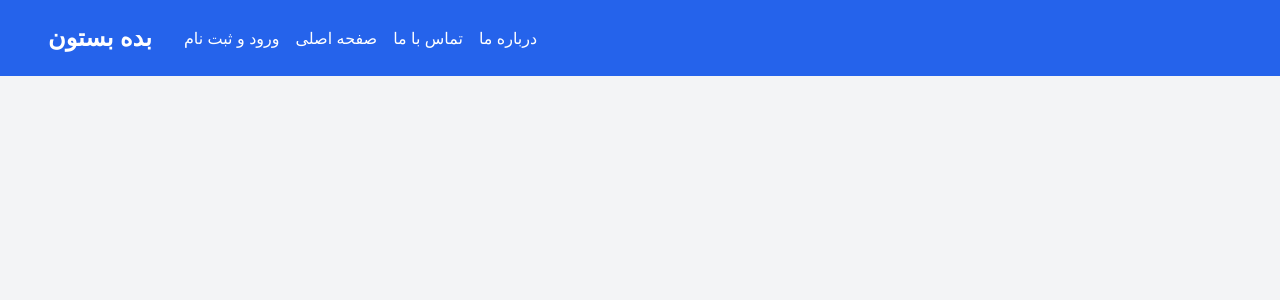
After one commit to AmiraliTanabian/BedeBestoon_Django, a Django app: template Spends/templates/Spends/header_component.html in a window 1280 px wide. The commit adds this page. Shown: the top 300 px of the page. Run offline with Django 5.2, Linux system fonts and the light colour scheme; the template is opened without the code that fills it, so the values that code supplies are empty.

Commit message:
Create header component

```diff
--- /dev/null
+++ b/Spends/static/Spends/Style/header_component.css
@@ -0,0 +1,41 @@
+body {
+    background-color: #f3f4f6;
+    margin: 0;
+    font-family: Arial, sans-serif;
+}
+header {
+    background-color: #2563eb;
+    padding: 16px;
+    color: white;
+    display: flex;
+    /*justify-content: flex-end;*/
+    align-items: center;
+    width: 100%;
+}
+.header-content {
+    display: flex;
+    align-items: center;
+}
+nav ul {
+    list-style: none;
+    display: flex;
+    padding: 0;
+    margin: 0;
+}
+nav ul li {
+    margin-left: 16px; /* فاصله بین آیتم‌های منو */
+}
+nav ul li a {
+    color: white;
+    text-decoration: none;
+}
+nav ul li a:hover {
+    text-decoration: underline;
+}
+h1 {
+    margin: 0;
+    padding: 8px 16px;
+    border-radius: 4px;
+    font-size: 24px; /* اندازه بزرگتر برای تیتر */
+    margin-left: 16px; /* فاصله بین تیتر و منو */
+}
--- /dev/null
+++ b/Spends/templates/Spends/header_component.html
@@ -0,0 +1,26 @@
+{% load static %}
+<!DOCTYPE html>
+<html lang="fa">
+<head>
+    <meta charset="UTF-8">
+    <meta name="viewport" content="width=device-width, initial-scale=1.0">
+    <link rel="stylesheet" href="{% static "Spends/Style/header_component.css" %}">
+</head>
+<body>
+    <!-- هدر برای کاربر لاگین نکرده -->
+    <header>
+        <h1>بده بستون</h1> <!-- تیتر در سمت راست -->
+        <div class="header-content">
+            <nav>
+                <ul>
+                    <li><a href="#">ورود و ثبت نام</a></li>
+                    <li><a href="#">صفحه اصلی</a></li>
+                    <li><a href="#">تماس با ما</a></li>
+                    <li><a href="#">درباره ما</a></li>
+
+                </ul>
+            </nav>
+        </div>
+    </header>
+</body>
+</html>
--- a/SpendsManager/settings.py
+++ b/SpendsManager/settings.py
@@ -37,6 +37,7 @@ INSTALLED_APPS = [
     'django.contrib.sessions',
     'django.contrib.messages',
     'django.contrib.staticfiles',
+    'django_render_partial',
     'Spends',
     'django_recaptcha',
 ]
--- a/templates/base.html
+++ b/templates/base.html
@@ -1,3 +1,4 @@
+{% load render_partial %}
 <!DOCTYPE html>
 <html lang="en">
 <head>
@@ -7,6 +8,7 @@
     <title>{% block title %}{% endblock %}</title>
 </head>
 <body>
+    {% render_partial "Spends.views.header" %}
     {% block content %}{% endblock %}
     {% block js %}{% endblock %}
 </body>
```
Also changed, not shown: Spends/views.py (+7 -1 lines), 1 other file.
